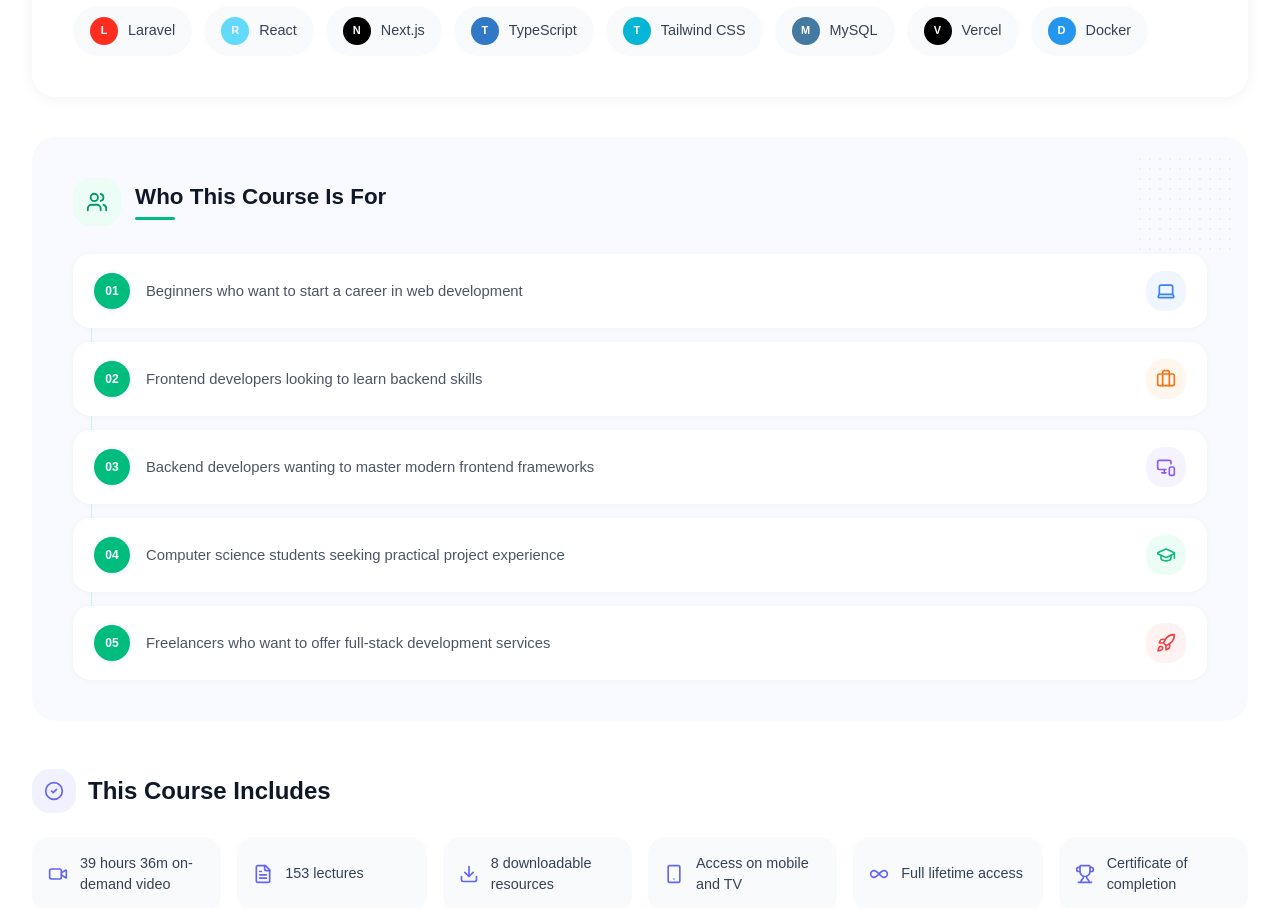
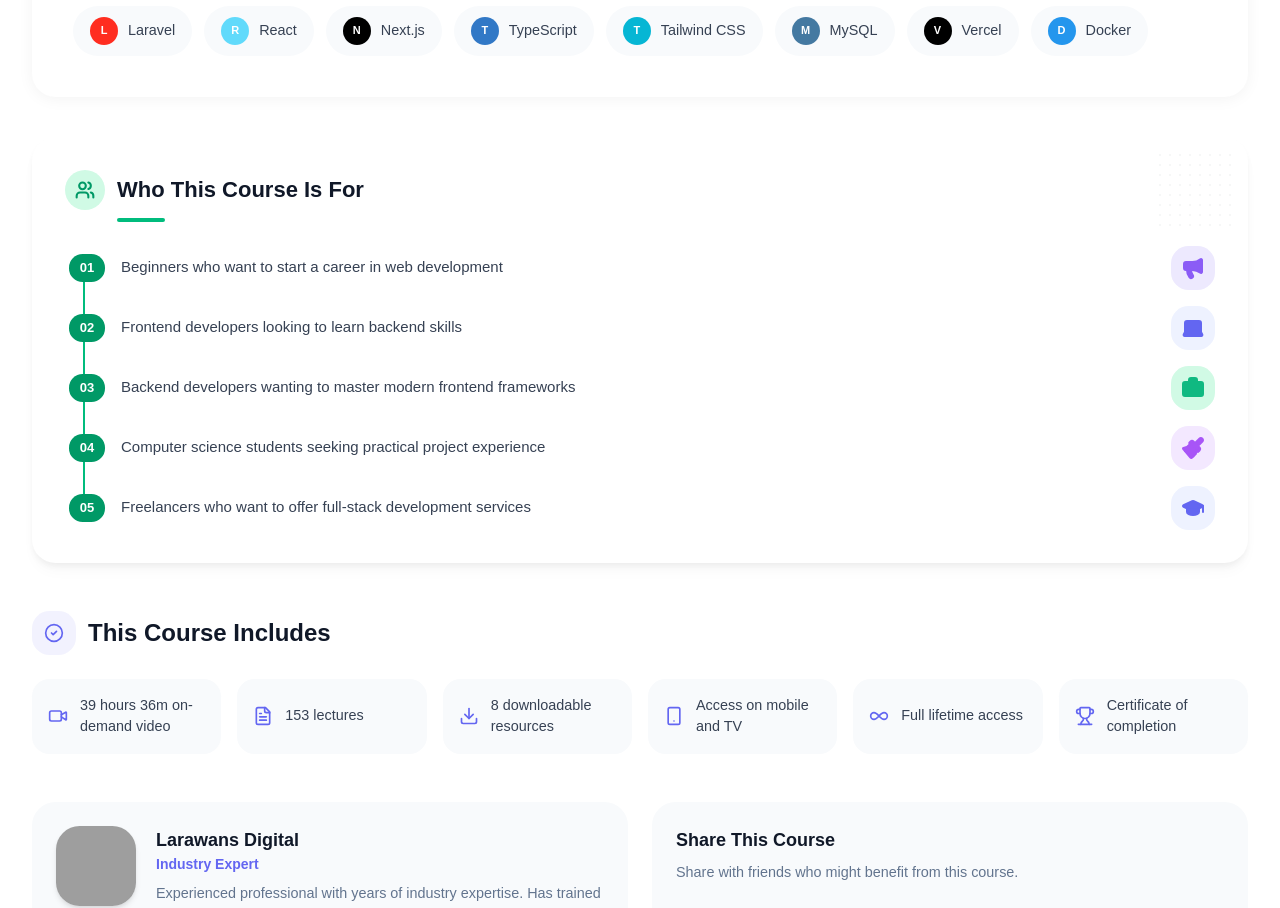
Before and after one commit to singhyogeshwar5608/larawans-new, a Next.js app: page /courses/full-stack-web-development in a window 1280 px wide. Shown: the part 2540-3448 px from the top of the page. Built offline with nearby package versions, Linux system fonts and the light colour scheme; grey boxes are pictures that could not be loaded.

Commit message:
a54e6602-8204-4ddf-b85e-7d4d6db14701

```diff
--- a/src/app/courses/[slug]/CourseDetailClient.tsx
+++ b/src/app/courses/[slug]/CourseDetailClient.tsx
@@ -47,6 +47,8 @@ import {
   Rocket,
   Lightbulb,
   MonitorSmartphone,
+  Megaphone,
+  Paintbrush,
 } from "lucide-react";
 
 type TabId = "overview" | "curriculum" | "instructor" | "reviews" | "faq";
@@ -594,33 +596,42 @@ export default function CourseDetailClient({ course }: { course: CourseItem }) {
 
             {/* Who This Course Is For */}
             <section>
-              <div className="bg-[#f8faff] rounded-2xl p-8 sm:p-10 relative overflow-hidden border border-indigo-50">
+              <div className="bg-white rounded-2xl border border-slate-200 shadow-[0_4px_6px_-1px_rgba(0,0,0,0.05),0_10px_15px_-3px_rgba(0,0,0,0.03)] p-7 sm:p-8 relative overflow-hidden">
                 {/* Decorative dots top-right */}
-                <div className="absolute top-4 right-4 w-24 h-24 opacity-[0.07] pointer-events-none" style={{ backgroundImage: "radial-gradient(circle, #4f46e5 1.5px, transparent 1.5px)", backgroundSize: "10px 10px" }} />
+                <div className="absolute top-3 right-3 w-20 h-20 opacity-[0.06] pointer-events-none" style={{ backgroundImage: "radial-gradient(circle, #6b7280 1.5px, transparent 1.5px)", backgroundSize: "10px 10px" }} />
                 <div className="relative">
-                  <div className="flex items-center gap-3.5 mb-7">
-                    <div className="w-12 h-12 rounded-xl bg-emerald-50 border border-emerald-100 flex items-center justify-center shrink-0">
-                      <Users className="w-5.5 h-5.5 text-emerald-600" />
+                  {/* Header */}
+                  <div className="flex items-center gap-3 mb-2">
+                    <div className="w-10 h-10 rounded-full bg-emerald-100 flex items-center justify-center shrink-0">
+                      <Users className="w-5 h-5 text-emerald-600" strokeWidth={2.5} />
                     </div>
-                    <div>
-                      <h2 className="text-[1.4rem] font-bold text-gray-900 leading-tight">Who This Course Is For</h2>
-                      <div className="w-10 h-[3px] rounded-full bg-emerald-500 mt-1.5" />
-                    </div>
+                    <h2 className="text-[1.375rem] font-bold text-gray-900 leading-tight">Who This Course Is For</h2>
                   </div>
-                  <div className="space-y-3.5 relative">
-                    {/* Vertical timeline connector */}
-                    <div className="absolute left-[18px] top-6 bottom-6 w-px bg-emerald-200/60" />
+                  <div className="w-12 h-1 rounded-full bg-emerald-500 mb-6 ml-[52px]" />
+
+                  {/* List */}
+                  <div className="space-y-4 relative pl-1">
+                    {/* Vertical timeline line */}
+                    <div className="absolute left-[18px] top-3 bottom-3 w-[2px] bg-emerald-500" />
                     {course.audience.map((item: string, i: number) => {
-                      const icons = [Laptop, Briefcase, MonitorSmartphone, GraduationCap, Rocket];
-                      const iconColors = ["#3b82f6", "#f97316", "#8b5cf6", "#10b981", "#ef4444"];
-                      const iconBgs = ["#eff6ff", "#fff7ed", "#f5f3ff", "#ecfdf5", "#fef2f2"];
-                      const Ic = icons[i % icons.length];
+                      const cfg = [
+                        { I: Megaphone, color: "#8B5CF6", bg: "#EDE9FE" },
+                        { I: Laptop, color: "#6366F1", bg: "#EEF2FF" },
+                        { I: Briefcase, color: "#10B981", bg: "#D1FAE5" },
+                        { I: Paintbrush, color: "#A855F7", bg: "#F3E8FF" },
+                        { I: GraduationCap, color: "#6366F1", bg: "#EEF2FF" },
+                      ];
+                      const c = cfg[i % cfg.length];
+                      const Ic = c.I;
                       return (
-                        <div key={i} className="flex items-center gap-4 bg-white rounded-xl px-5 py-4 shadow-[0_1px_8px_rgba(0,0,0,0.04)] border border-slate-100 relative">
-                          <div className="w-9 h-9 rounded-full bg-emerald-500 flex items-center justify-center text-white font-bold text-xs shrink-0 z-10" style={{ boxShadow: "0 0 0 3px #f8faff" }}>{String(i + 1).padStart(2, "0")}</div>
-                          <p className="text-[0.925rem] text-gray-600 leading-relaxed flex-1">{item}</p>
-                          <div className="w-10 h-10 rounded-xl flex items-center justify-center shrink-0" style={{ background: iconBgs[i % iconBgs.length] }}>
-                            <Ic className="w-5 h-5" style={{ color: iconColors[i % iconColors.length] }} />
+                        <div key={i} className="flex items-center gap-4 relative z-10">
+                          {/* Number Badge - rounded rectangle */}
+                          <div className="w-9 h-7 rounded-lg bg-emerald-600 flex items-center justify-center text-white font-bold text-[13px] shrink-0">{String(i + 1).padStart(2, "0")}</div>
+                          {/* Text */}
+                          <p className="text-[0.9375rem] text-gray-700 leading-relaxed flex-1 font-medium">{item}</p>
+                          {/* Right Icon */}
+                          <div className="w-11 h-11 rounded-xl flex items-center justify-center shrink-0" style={{ background: c.bg }}>
+                            <Ic className="w-6 h-6" style={{ color: c.color }} fill={c.color} />
                           </div>
                         </div>
                       );
```
Also changed, not shown: upload/pasted_image_1786346415514.png (added).
